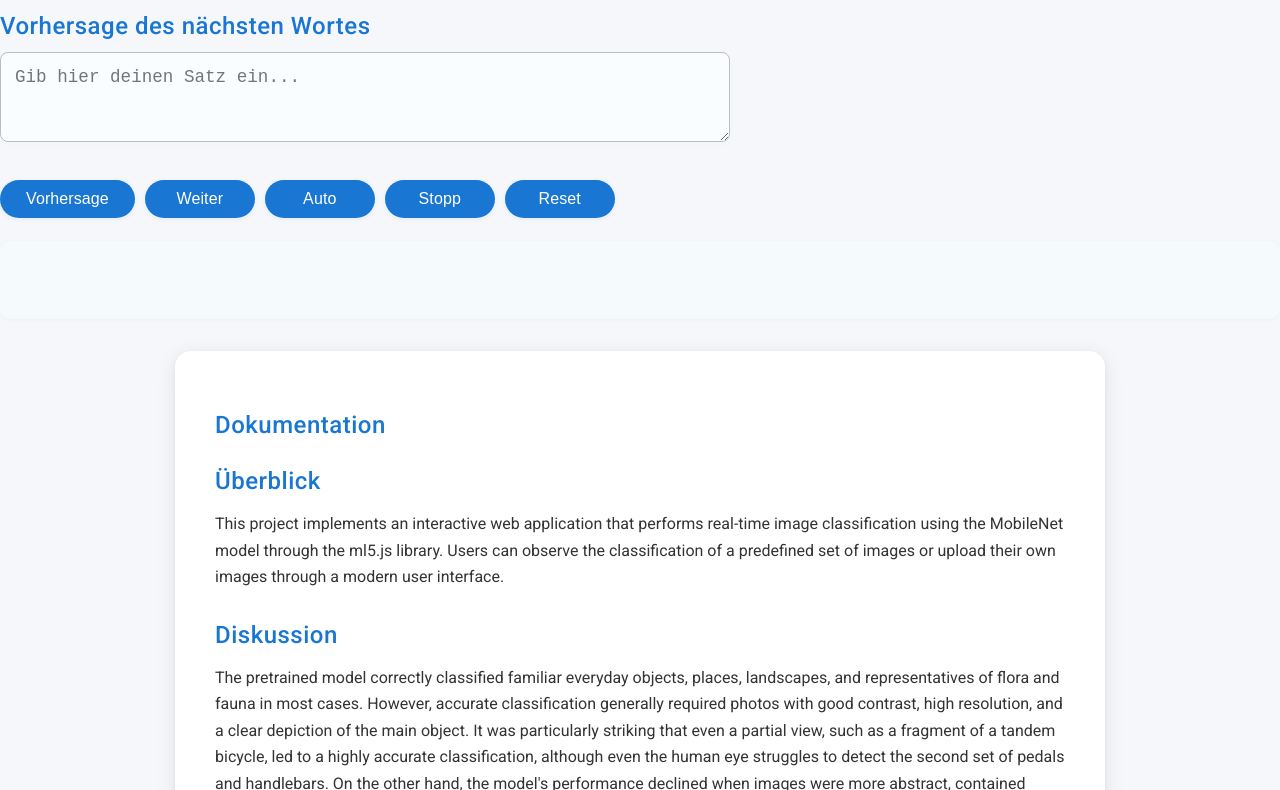
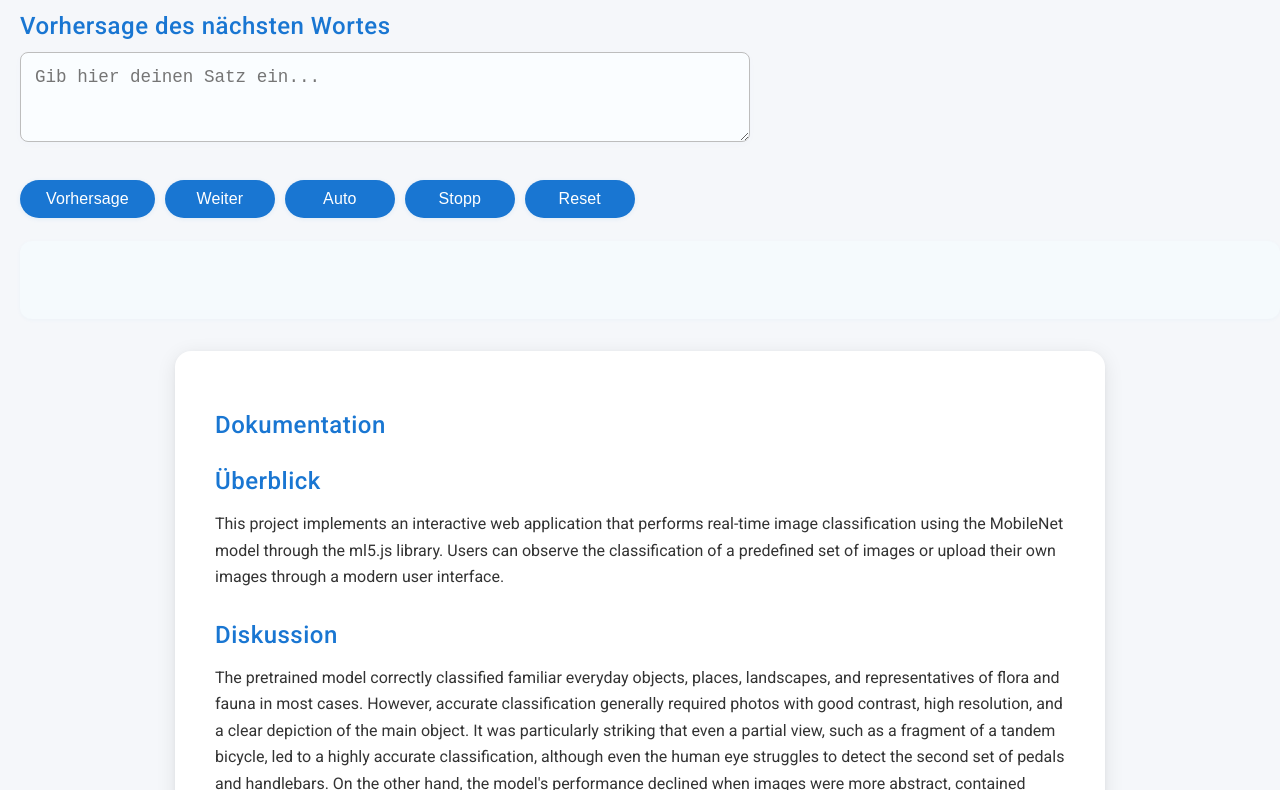
Before and after one commit to kokr1011/language-model-lstm-dl25, a plain HTML site: page index.html in a window 1280 px wide. Shown: the part 95-885 px from the top of the page. Drawn offline with Linux system fonts and the light colour scheme; a script that the page names is missing.

Commit message:
Update index css.html

```diff
--- a/index.html
+++ b/index.html
@@ -188,9 +188,13 @@ section {
   }
 }
 
+  #word-pred-container{
+    margin-left:20px;
+  }
   </style>
 </head>
 <body>
+  <div id="word-pred-container">
   <h1>Wortvorhersage mit LSTM</h1>
   <h2>Vorhersage des nächsten Wortes</h2>
   <textarea id="input" rows="3" cols="60" placeholder="Gib hier deinen Satz ein..."></textarea><br><br>
@@ -200,7 +204,7 @@ section {
   <button onclick="stopAuto()">Stopp</button>
   <button onclick="reset()">Reset</button>
   <div id="output" style="margin-top:20px;"></div>
-
+</div>
 <div id="outer-container">
   <h2>Dokumentation</h2>
 
```
